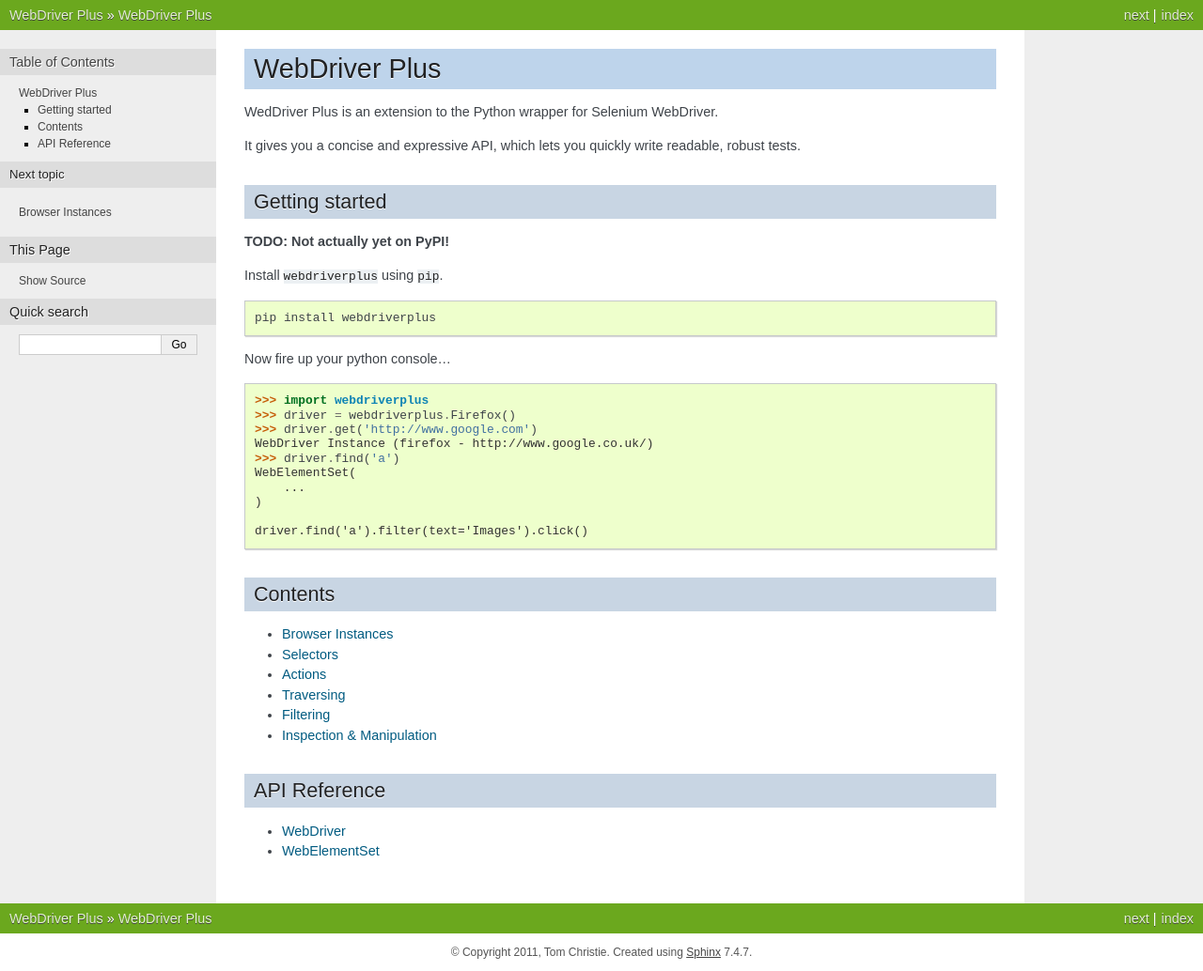
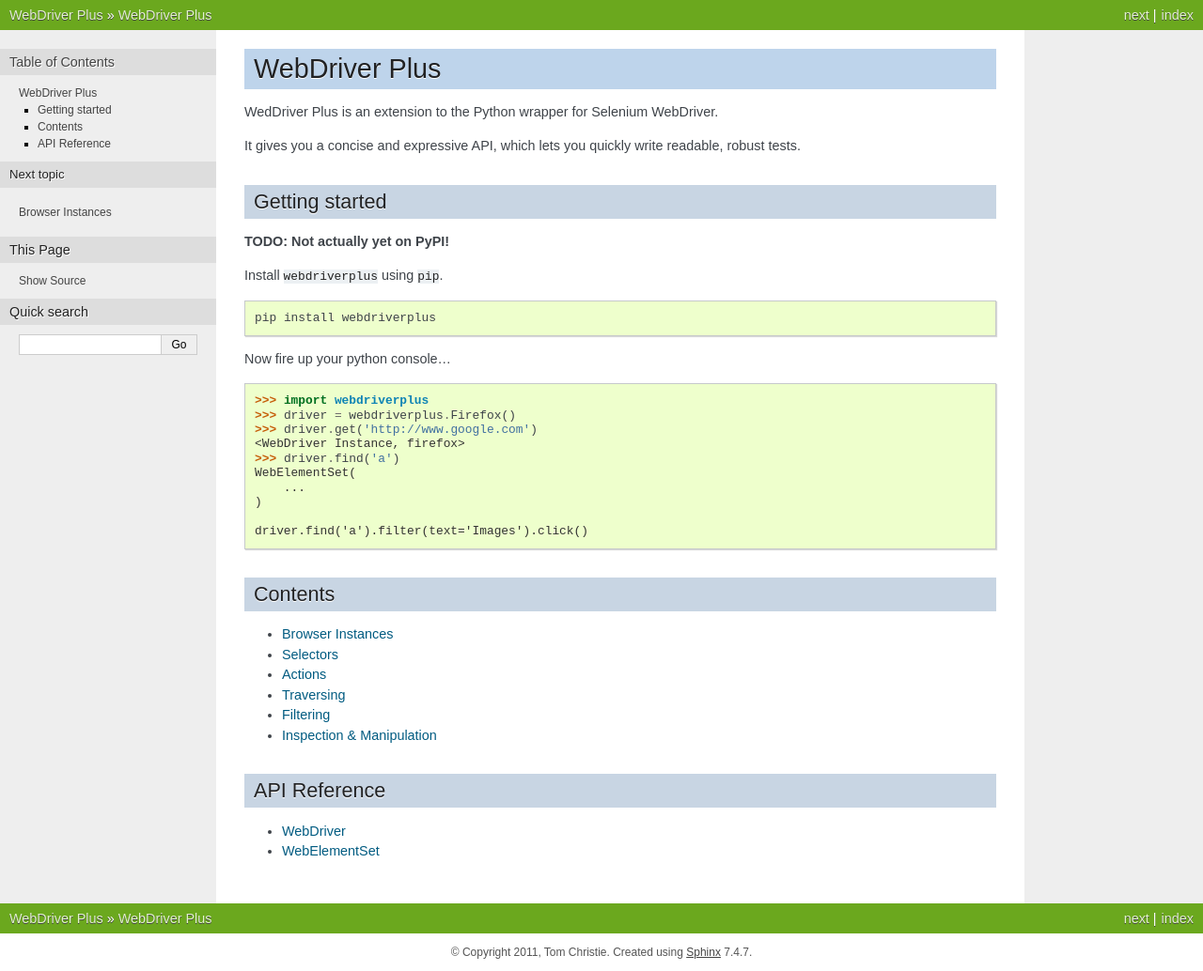
Before and after one commit to tomchristie/webdriverplus, a Sphinx documentation site: the page built from docs/index.rst, in a window 1280 px wide. Shown: the whole page at 94% size. Built offline with Sphinx 7.4.7, drawn with Linux system fonts in a browser that asks for light colours.

Commit message:
More simple WebDriver.__repr__

```diff
--- a/docs/index.rst
+++ b/docs/index.rst
@@ -29,7 +29,7 @@
     >>> import webdriverplus
     >>> driver = webdriverplus.Firefox()
     >>> driver.get('http://www.google.com')
-    WebDriver Instance (firefox - http://www.google.co.uk/)
+    <WebDriver Instance, firefox>
     >>> driver.find('a')
     WebElementSet(
         ...
```
